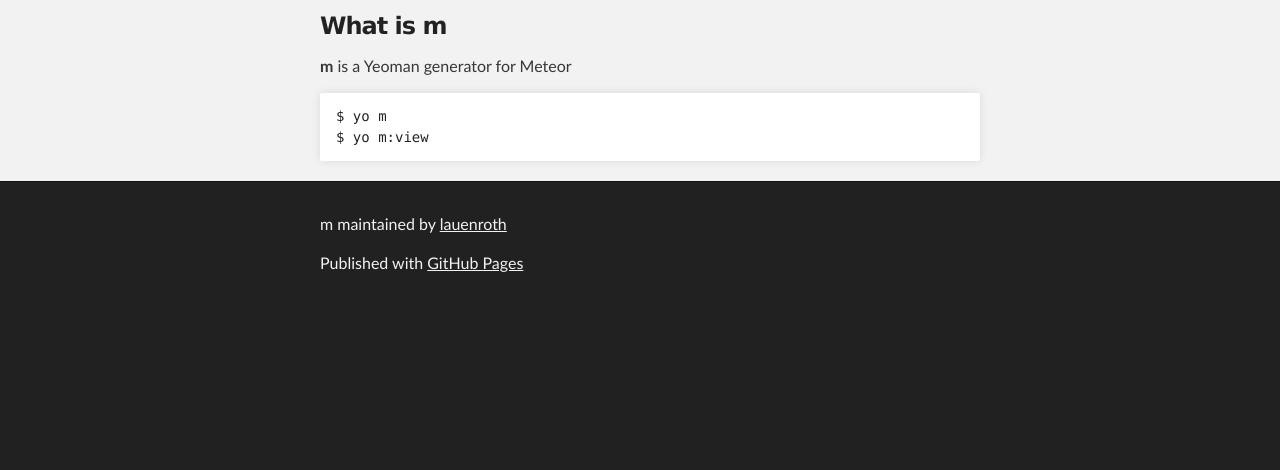
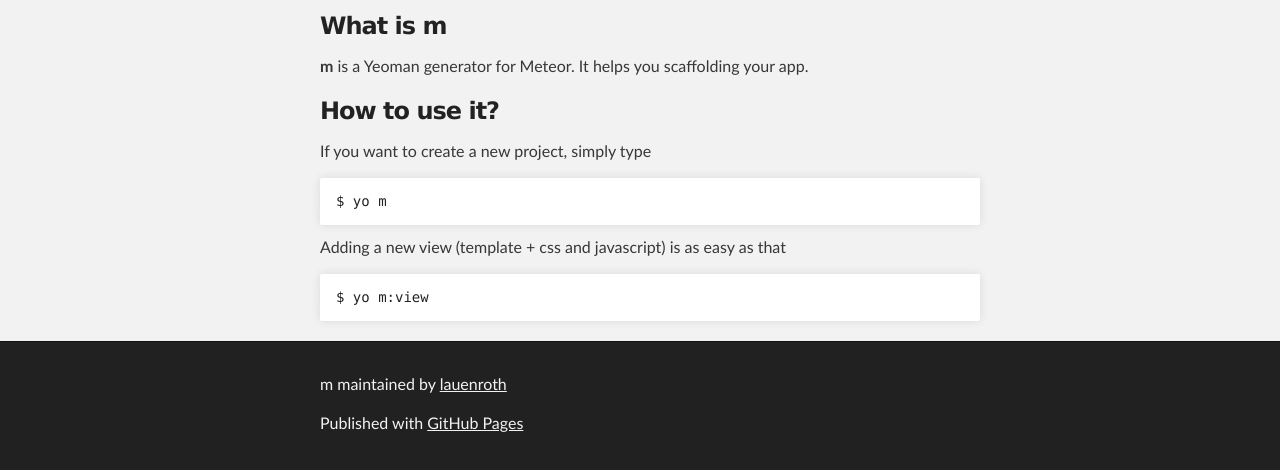
Before and after one commit to lauenroth/m, a plain HTML site: page index.html in a window 1280 px wide. Shown: the part 252-722 px from the top of the page. Drawn offline with Linux system fonts and the light colour scheme.

```diff
--- a/index.html
+++ b/index.html
@@ -35,10 +35,19 @@
 <a name="what-is-m" class="anchor" href="#what-is-m"><span class="octicon octicon-link"></span></a>What is <strong>m</strong>
 </h3>
 
-<p><strong>m</strong> is a Yeoman generator for Meteor</p>
+<p><strong>m</strong> is a Yeoman generator for Meteor. It helps you scaffolding your app.</p>
+
+<h3>
+<a name="how-to-use-it" class="anchor" href="#how-to-use-it"><span class="octicon octicon-link"></span></a>How to use it?</h3>
+
+<p>If you want to create a new project, simply type</p>
 
 <pre><code>$ yo m
-$ yo m:view
+</code></pre>
+
+<p>Adding a new view (template + css and javascript) is as easy as that</p>
+
+<pre><code>$ yo m:view
 </code></pre>
       </section>
     </div>
```
Also changed, not shown: params.json (+1 -1 lines).
